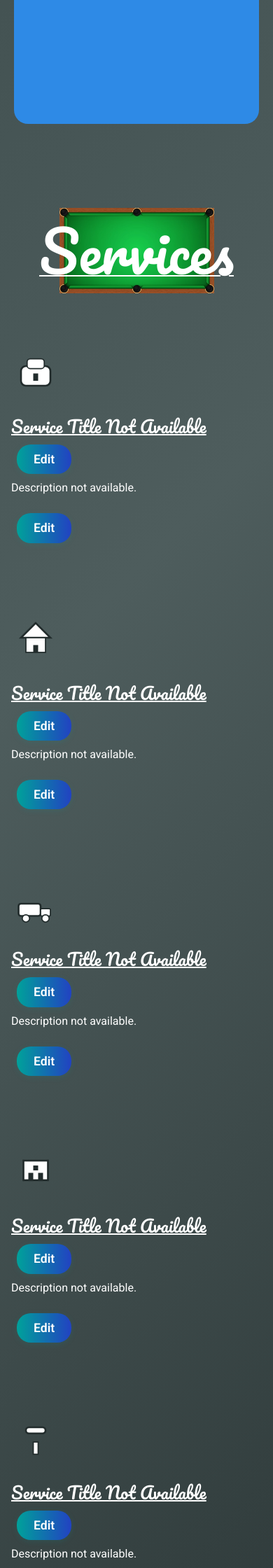
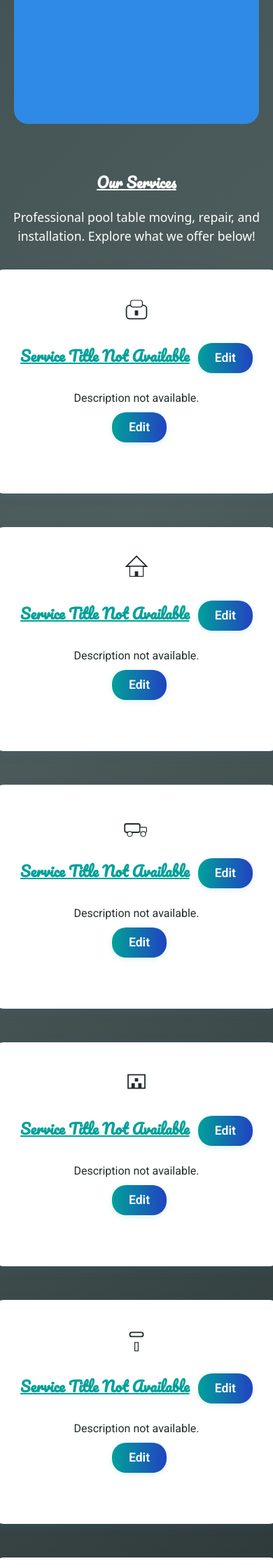
Before and after one commit to RankinsT/ASCapstone2025, a PHP site: page /homeView2.php in a window 390 px wide. Shown: the part 1485-3725 px from the top of the page at 70% size. Run offline with PHP 8.4, Linux system fonts and the light colour scheme; the visitor is signed in with stand-in values (Sample User, id 1); data that the repository does not hold is empty; some libraries are stand-ins or nearby versions.

Commit message:
Redesign services section with card layout
Replaces the previous table-based services layout with a modern, responsive card design. Uses a PHP array to generate service cards dynamically, improves visual styling, and adds introductory text for better user experience.

```diff
--- a/homeView2.php
+++ b/homeView2.php
@@ -315,156 +315,135 @@ try {
 <!-- end carousel -->
 
     <!-- services -->
-     <div class="services col-lg-12">
-        <div class="title">Services</div>
-     </div>
-     <div class="pool-table">
-    <div class="table-row-section">
-                                <div class="service-emblem">
-                                    <!-- Improved Toolbox Icon -->
-                                    <svg width="80" height="80" viewBox="0 0 80 80" fill="none">
-                                        <rect x="16" y="32" width="48" height="32" rx="8" fill="white" stroke="#222c2c" stroke-width="3"/>
-                                        <rect x="26" y="20" width="28" height="16" rx="5" fill="white" stroke="#222c2c" stroke-width="2"/>
-                                        <rect x="36" y="44" width="8" height="12" fill="#222c2c"/>
-                                    </svg>
-                                </div>
-                                <div class="service-title-group">
-                                    <span id="service-title-1" class="service-title"><?= $firstService['section'] ?? 'Service Title Not Available' ?></span>
-                                    <input id="service-title-input-1" class="service-title-input" type="text" style="display:none;" value="<?= htmlspecialchars($firstService['section'] ?? '') ?>">
+            <!-- services -->
+            <div class="services-section col-lg-12" style="margin-top: 3em;">
+                <div class="title" style="font-size:2em; font-weight:700; text-align:center; margin-bottom:1em;">Our Services</div>
+                <div class="services-intro" style="text-align:center; color:white; margin-bottom:2em; font-size:1.1em;">Professional pool table moving, repair, and installation. Explore what we offer below!</div>
+                <div class="services-cards row justify-content-center" style="gap:2em;">
+                    <?php
+                    $services = [
+                        [
+                            'icon' => '<svg width="48" height="48" viewBox="0 0 80 80" fill="none"><rect x="16" y="32" width="48" height="32" rx="8" fill="white" stroke="#222c2c" stroke-width="3"/><rect x="26" y="20" width="28" height="16" rx="5" fill="white" stroke="#222c2c" stroke-width="2"/><rect x="36" y="44" width="8" height="12" fill="#222c2c"/></svg>',
+                            'title' => $firstService['section'] ?? 'Service Title Not Available',
+                            'desc' => $firstService['textBox'] ?? 'Description not available.',
+                            'titleId' => 'service-title-1',
+                            'descId' => 'service-desc-1',
+                            'titleInputId' => 'service-title-input-1',
+                            'descFormId' => 'service-desc-form-1',
+                            'descEditorId' => 'service-desc-editor-1',
+                            'editTitleBtnId' => 'edit-save-title-btn-1',
+                            'editDescBtnId' => 'edit-save-desc-btn-1',
+                        ],
+                        [
+                            'icon' => '<svg width="48" height="48" viewBox="0 0 80 80" fill="none"><polygon points="40,16 16,40 64,40" fill="white" stroke="#222c2c" stroke-width="3"/><rect x="24" y="40" width="32" height="24" fill="white" stroke="#222c2c" stroke-width="2"/><rect x="36" y="52" width="8" height="12" fill="#222c2c"/></svg>',
+                            'title' => $secondService['section'] ?? 'Service Title Not Available',
+                            'desc' => $secondService['textBox'] ?? 'Description not available.',
+                            'titleId' => 'service-title-2',
+                            'descId' => 'service-desc-2',
+                            'titleInputId' => 'service-title-input-2',
+                            'descFormId' => 'service-desc-form-2',
+                            'descEditorId' => 'service-desc-editor-2',
+                            'editTitleBtnId' => 'edit-save-title-btn-2',
+                            'editDescBtnId' => 'edit-save-desc-btn-2',
+                        ],
+                        [
+                            'icon' => '<svg width="48" height="48" viewBox="0 0 80 80" fill="none"><rect x="12" y="40" width="36" height="20" rx="4" fill="white" stroke="#222c2c" stroke-width="3"/><rect x="48" y="48" width="16" height="12" rx="2" fill="white" stroke="#222c2c" stroke-width="2"/><circle cx="24" cy="64" r="6" fill="white" stroke="#222c2c" stroke-width="2"/><circle cx="56" cy="64" r="6" fill="white" stroke="#222c2c" stroke-width="2"/></svg>',
+                            'title' => $thirdService['section'] ?? 'Service Title Not Available',
+                            'desc' => $thirdService['textBox'] ?? 'Description not available.',
+                            'titleId' => 'service-title-3',
+                            'descId' => 'service-desc-3',
+                            'titleInputId' => 'service-title-input-3',
+                            'descFormId' => 'service-desc-form-3',
+                            'descEditorId' => 'service-desc-editor-3',
+                            'editTitleBtnId' => 'edit-save-title-btn-3',
+                            'editDescBtnId' => 'edit-save-desc-btn-3',
+                        ],
+                        [
+                            'icon' => '<svg width="48" height="48" viewBox="0 0 80 80" fill="none"><rect x="20" y="24" width="40" height="32" fill="white" stroke="#222c2c" stroke-width="3"/><rect x="28" y="44" width="8" height="12" fill="#222c2c"/><rect x="44" y="44" width="8" height="12" fill="#222c2c"/><rect x="36" y="32" width="8" height="8" fill="#222c2c"/></svg>',
+                            'title' => $fourthService['section'] ?? 'Service Title Not Available',
+                            'desc' => $fourthService['textBox'] ?? 'Description not available.',
+                            'titleId' => 'service-title-4',
+                            'descId' => 'service-desc-4',
+                            'titleInputId' => 'service-title-input-4',
+                            'descFormId' => 'service-desc-form-4',
+                            'descEditorId' => 'service-desc-editor-4',
+                            'editTitleBtnId' => 'edit-save-title-btn-4',
+                            'editDescBtnId' => 'edit-save-desc-btn-4',
+                        ],
+                        [
+                            'icon' => '<svg width="48" height="48" viewBox="0 0 80 80" fill="none"><rect x="36" y="48" width="8" height="20" fill="white" stroke="#222c2c" stroke-width="2"/><rect x="24" y="24" width="32" height="10" rx="5" fill="white" stroke="#222c2c" stroke-width="3"/></svg>',
+                            'title' => $fifthService['section'] ?? 'Service Title Not Available',
+                            'desc' => $fifthService['textBox'] ?? 'Description not available.',
+                            'titleId' => 'service-title-5',
+                            'descId' => 'service-desc-5',
+                            'titleInputId' => 'service-title-input-5',
+                            'descFormId' => 'service-desc-form-5',
+                            'descEditorId' => 'service-desc-editor-5',
+                            'editTitleBtnId' => 'edit-save-title-btn-5',
+                            'editDescBtnId' => 'edit-save-desc-btn-5',
+                        ],
+                        [
+                            'icon' => '<svg width="48" height="48" viewBox="0 0 80 80" fill="none"><rect x="38" y="20" width="4" height="28" fill="white" stroke="#222c2c" stroke-width="2"/><polygon points="40,48 34,60 46,60" fill="white" stroke="#222c2c" stroke-width="2"/></svg>',
+                            'title' => $sixthService['section'] ?? 'Service Title Not Available',
+                            'desc' => $sixthService['textBox'] ?? 'Description not available.',
+                            'titleId' => 'service-title-6',
+                            'descId' => 'service-desc-6',
+                            'titleInputId' => 'service-title-input-6',
+                            'descFormId' => 'service-desc-form-6',
+                            'descEditorId' => 'service-desc-editor-6',
+                            'editTitleBtnId' => 'edit-save-title-btn-6',
+                            'editDescBtnId' => 'edit-save-desc-btn-6',
+                        ],
+                    ];
+                    foreach ($services as $i => $service) {
+                    ?>
+                    <div class="service-card col-md-4 col-sm-6 col-12" style="background: #fff; border-radius: 18px; box-shadow: 0 4px 16px rgba(46,138,230,0.10); padding:2em 1.5em; margin-bottom:2em; transition: box-shadow 0.2s; min-height: 320px; display: flex; flex-direction: column; align-items: center; justify-content: flex-start; position:relative;">
+                        <div class="service-icon" style="margin-bottom:1em;"><?= $service['icon'] ?></div>
+                        <div class="service-title-group" style="width:100%; text-align:center;">
+                            <span id="<?= $service['titleId'] ?>" class="service-title" style="font-size:1.3em; font-weight:600; color:#00a19a;"><?= htmlspecialchars($service['title']) ?></span>
+                            <input id="<?= $service['titleInputId'] ?>" class="service-title-input" type="text" style="display:none; width:100%; margin-top:0.5em;" value="<?= htmlspecialchars($service['title']) ?>">
                             <?php if (isset($_SESSION['isLoggedIn']) && $_SESSION['isLoggedIn']) { ?>
-                                        <button id="edit-save-title-btn-1" type="button" class="edit-save-title-btn">Edit</button>
+                                <button id="<?= $service['editTitleBtnId'] ?>" type="button" class="edit-save-title-btn" style="margin-top:0.5em;">Edit</button>
                             <?php } ?>
                         </div>
-                                <div class="service-text-group">
-                                    <span id="service-desc-1" class="service-text text"><p><?= $firstService['textBox'] ?? 'Description not available.' ?></p></span>
-                                    <form id="service-desc-form-1" style="display:none;"><textarea id="service-desc-editor-1"></textarea></form>
+                        <div class="service-text-group" style="width:100%; display:flex; flex-direction:column; align-items:center; margin-top:1em;">
+                            <span id="<?= $service['descId'] ?>" class="service-text text" style="color:#222c2c; font-size:1em; text-align:center; max-width:90%;">
+                                <?= $service['desc'] ?>
+                            </span>
+                            <form id="<?= $service['descFormId'] ?>" style="display:none; width:100%;"><textarea id="<?= $service['descEditorId'] ?>" style="width:100%;"></textarea></form>
                             <?php if (isset($_SESSION['isLoggedIn']) && $_SESSION['isLoggedIn']) { ?>
-                                        <button id="edit-save-desc-btn-1" type="button" class="edit-save-desc-btn">Edit</button>
+                                <button id="<?= $service['editDescBtnId'] ?>" type="button" class="edit-save-desc-btn" style="margin-top:0.5em;">Edit</button>
                             <?php } ?>
                         </div>
                     </div>
-    <div class="table-row-section">
-                                <div class="service-emblem">
-                                    <!-- Improved House Icon -->
-                                    <svg width="80" height="80" viewBox="0 0 80 80" fill="none">
-                                        <polygon points="40,16 16,40 64,40" fill="white" stroke="#222c2c" stroke-width="3"/>
-                                        <rect x="24" y="40" width="32" height="24" fill="white" stroke="#222c2c" stroke-width="2"/>
-                                        <rect x="36" y="52" width="8" height="12" fill="#222c2c"/>
-                                    </svg>
-                                </div>
-                                <div class="service-title-group">
-                                    <span id="service-title-2" class="service-title"><?= $secondService['section'] ?? 'Service Title Not Available' ?></span>
-                                    <input id="service-title-input-2" class="service-title-input" type="text" style="display:none;" value="<?= htmlspecialchars($secondService['section'] ?? '') ?>">
-                                    <?php if (isset($_SESSION['isLoggedIn']) && $_SESSION['isLoggedIn']) { ?>
-                                        <button id="edit-save-title-btn-2" type="button" class="edit-save-title-btn">Edit</button>
-                                    <?php } ?>
-                                </div>
-                                <div class="service-text-group">
-                                    <span id="service-desc-2" class="service-text text"><p><?= $secondService['textBox'] ?? 'Description not available.' ?></p></span>
-                                    <form id="service-desc-form-2" style="display:none;"><textarea id="service-desc-editor-2"></textarea></form>
-                                    <?php if (isset($_SESSION['isLoggedIn']) && $_SESSION['isLoggedIn']) { ?>
-                                        <button id="edit-save-desc-btn-2" type="button" class="edit-save-desc-btn">Edit</button>
                     <?php } ?>
                 </div>
             </div>
-    <div class="table-row-section">
-                                <div class="service-emblem">
-                                    <!-- Improved Box Truck Icon -->
-                                    <svg width="80" height="80" viewBox="0 0 80 80" fill="none">
-                                        <rect x="12" y="40" width="36" height="20" rx="4" fill="white" stroke="#222c2c" stroke-width="3"/>
-                                        <rect x="48" y="48" width="16" height="12" rx="2" fill="white" stroke="#222c2c" stroke-width="2"/>
-                                        <circle cx="24" cy="64" r="6" fill="white" stroke="#222c2c" stroke-width="2"/>
-                                        <circle cx="56" cy="64" r="6" fill="white" stroke="#222c2c" stroke-width="2"/>
-                                    </svg>
-                                </div>
-                                <div class="service-title-group">
-                                    <span id="service-title-3" class="service-title"><?= $thirdService['section'] ?? 'Service Title Not Available' ?></span>
-                                    <input id="service-title-input-3" class="service-title-input" type="text" style="display:none;" value="<?= htmlspecialchars($thirdService['section'] ?? '') ?>">
-                                    <?php if (isset($_SESSION['isLoggedIn']) && $_SESSION['isLoggedIn']) { ?>
-                                        <button id="edit-save-title-btn-3" type="button" class="edit-save-title-btn">Edit</button>
-                                    <?php } ?>
-                                </div>
-                                <div class="service-text-group">
-                                    <span id="service-desc-3" class="service-text text"><p><?= $thirdService['textBox'] ?? 'Description not available.' ?></p></span>
-                                    <form id="service-desc-form-3" style="display:none;"><textarea id="service-desc-editor-3"></textarea></form>
-                                    <?php if (isset($_SESSION['isLoggedIn']) && $_SESSION['isLoggedIn']) { ?>
-                                        <button id="edit-save-desc-btn-3" type="button" class="edit-save-desc-btn">Edit</button>
-                                    <?php } ?>
-                                </div>
-    </div>
-    <div class="table-row-section">
-                                <div class="service-emblem">
-                                    <!-- Improved Commercial Building Icon -->
-                                    <svg width="80" height="80" viewBox="0 0 80 80" fill="none">
-                                        <rect x="20" y="24" width="40" height="32" fill="white" stroke="#222c2c" stroke-width="3"/>
-                                        <rect x="28" y="44" width="8" height="12" fill="#222c2c"/>
-                                        <rect x="44" y="44" width="8" height="12" fill="#222c2c"/>
-                                        <rect x="36" y="32" width="8" height="8" fill="#222c2c"/>
-                                    </svg>
-                                </div>
-                                <div class="service-title-group">
-                                    <span id="service-title-4" class="service-title"><?= $fourthService['section'] ?? 'Service Title Not Available' ?></span>
-                                    <input id="service-title-input-4" class="service-title-input" type="text" style="display:none;" value="<?= htmlspecialchars($fourthService['section'] ?? '') ?>">
-                                    <?php if (isset($_SESSION['isLoggedIn']) && $_SESSION['isLoggedIn']) { ?>
-                                        <button id="edit-save-title-btn-4" type="button" class="edit-save-title-btn">Edit</button>
-                                    <?php } ?>
-                                </div>
-                                <div class="service-text-group">
-                                    <span id="service-desc-4" class="service-text text"><p><?= $fourthService['textBox'] ?? 'Description not available.' ?></p></span>
-                                    <form id="service-desc-form-4" style="display:none;"><textarea id="service-desc-editor-4"></textarea></form>
-                                    <?php if (isset($_SESSION['isLoggedIn']) && $_SESSION['isLoggedIn']) { ?>
-                                        <button id="edit-save-desc-btn-4" type="button" class="edit-save-desc-btn">Edit</button>
-                                    <?php } ?>
-                                </div>
-    </div>
-    <div class="table-row-section">
-                                <div class="service-emblem">
-                                    <!-- Improved Hammer Icon -->
-                                    <svg width="80" height="80" viewBox="0 0 80 80" fill="none">
-                                        <rect x="36" y="48" width="8" height="20" fill="white" stroke="#222c2c" stroke-width="2"/>
-                                        <rect x="24" y="24" width="32" height="10" rx="5" fill="white" stroke="#222c2c" stroke-width="3"/>
-                                    </svg>
-                                </div>
-                                <div class="service-title-group">
-                                    <span id="service-title-5" class="service-title"><?= $fifthService['section'] ?? 'Service Title Not Available' ?></span>
-                                    <input id="service-title-input-5" class="service-title-input" type="text" style="display:none;" value="<?= htmlspecialchars($fifthService['section'] ?? '') ?>">
-                                    <?php if (isset($_SESSION['isLoggedIn']) && $_SESSION['isLoggedIn']) { ?>
-                                        <button id="edit-save-title-btn-5" type="button" class="edit-save-title-btn">Edit</button>
-                                    <?php } ?>
-                                </div>
-                                <div class="service-text-group">
-                                    <span id="service-desc-5" class="service-text text"><p><?= $fifthService['textBox'] ?? 'Description not available.' ?></p></span>
-                                    <form id="service-desc-form-5" style="display:none;"><textarea id="service-desc-editor-5"></textarea></form>
-                                    <?php if (isset($_SESSION['isLoggedIn']) && $_SESSION['isLoggedIn']) { ?>
-                                        <button id="edit-save-desc-btn-5" type="button" class="edit-save-desc-btn">Edit</button>
-                                    <?php } ?>
-                                </div>
-    </div>
-    <div class="table-row-section">
-                                <div class="service-emblem">
-                                    <!-- Improved Screwdriver Icon -->
-                                    <svg width="80" height="80" viewBox="0 0 80 80" fill="none">
-                                        <rect x="38" y="20" width="4" height="28" fill="white" stroke="#222c2c" stroke-width="2"/>
-                                        <polygon points="40,48 34,60 46,60" fill="white" stroke="#222c2c" stroke-width="2"/>
-                                    </svg>
-                                </div>
-                                <div class="service-title-group">
-                                    <span id="service-title-6" class="service-title"><?= $sixthService['section'] ?? 'Service Title Not Available' ?></span>
-                                    <input id="service-title-input-6" class="service-title-input" type="text" style="display:none;" value="<?= htmlspecialchars($sixthService['section'] ?? '') ?>">
-                                    <?php if (isset($_SESSION['isLoggedIn']) && $_SESSION['isLoggedIn']) { ?>
-                                        <button id="edit-save-title-btn-6" type="button" class="edit-save-title-btn">Edit</button>
-                                    <?php } ?>
-                                </div>
-                                <div class="service-text-group">
-                                    <span id="service-desc-6" class="service-text text"><p><?= $sixthService['textBox'] ?? 'Description not available.' ?></p></span>
-                                    <form id="service-desc-form-6" style="display:none;"><textarea id="service-desc-editor-6"></textarea></form>
-                                    <?php if (isset($_SESSION['isLoggedIn']) && $_SESSION['isLoggedIn']) { ?>
-                                        <button id="edit-save-desc-btn-6" type="button" class="edit-save-desc-btn">Edit</button>
-                                    <?php } ?>
-                                </div>
-    </div>
-     </div>
             <!-- end services -->
+            <style>
+                .service-card:hover {
+                    box-shadow: 0 8px 32px rgba(46,138,230,0.18);
+                    transform: translateY(-4px);
+                }
+                @media (max-width: 768px) {
+                    .services-cards {
+                        gap: 1em !important;
+                    }
+                    .service-card {
+                        min-height: 260px;
+                        padding: 1.2em 0.7em;
+                    }
+                }
+                @media (max-width: 576px) {
+                    .service-card {
+                        min-height: 180px;
+                        padding: 0.7em 0.2em;
+                    }
+                    .services-section .title {
+                        font-size: 1.3em !important;
+                    }
+                }
+            </style>
 
     <!-- footer -->
     <div class="home-footer">
```
Lines whose indentation alone changed are shown as unchanged.
